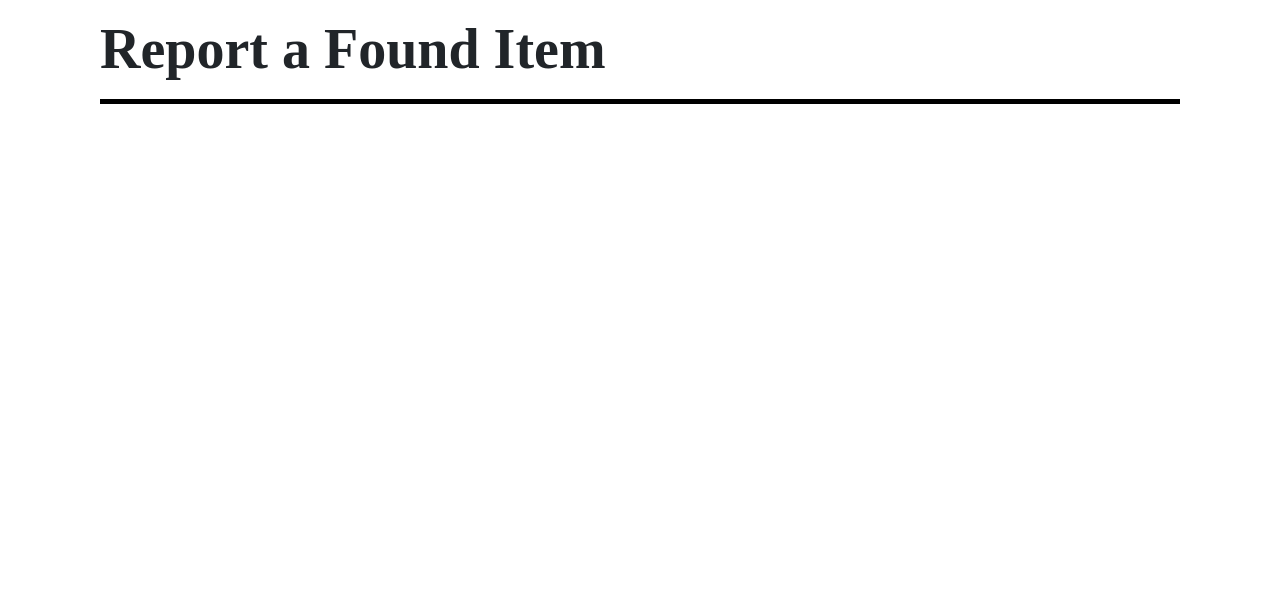
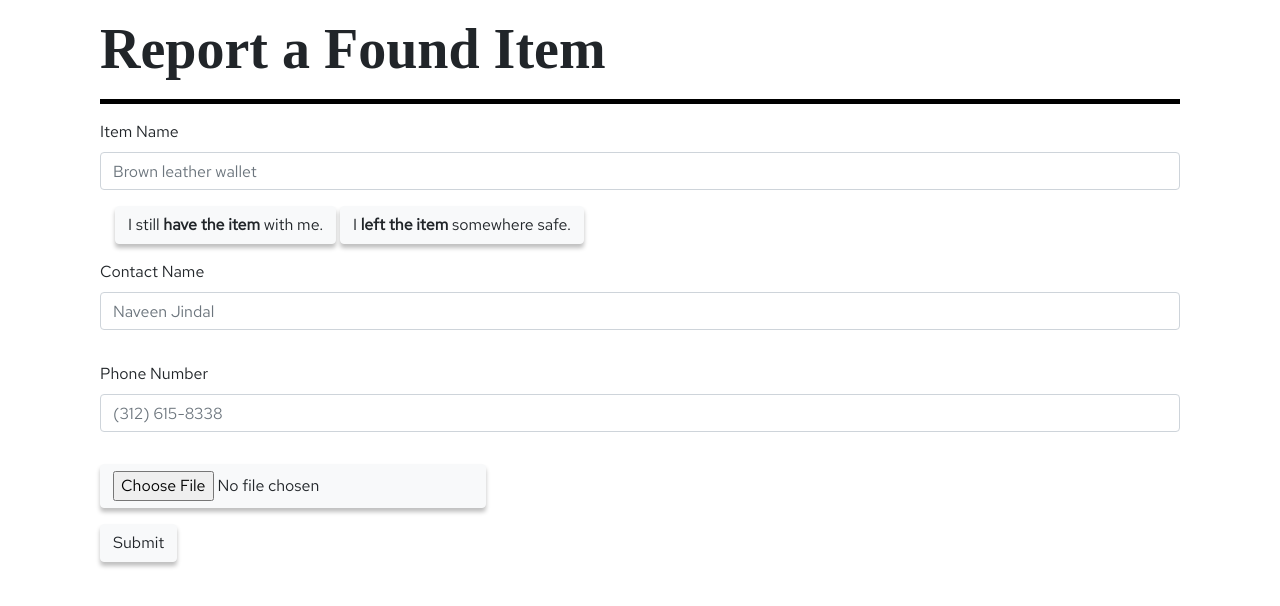
Before and after one commit to sergiog23/DigiFind, a website: page index.html in a window 1280 px wide. Drawn offline with nearby package versions, Linux system fonts and the light colour scheme.

Commit message:
Add all form fields

```diff
--- a/index.html
+++ b/index.html
@@ -20,6 +20,30 @@
     <div class="col-12">
       <h1 class="pt-3">Report a Found Item</h1>
       <hr />
+
+      <form method="POST" action="/submit-form">
+        <div class="form-group">
+          <label for="item">Item Name</label>
+          <input class="form-control" id="item" placeholder="Brown leather wallet">
+        </div>
+        <div class="col-12">
+          <button class="btn btn-light">I still <span class="thicc">have the item</span> with me.</button>
+          <button class="btn btn-light">I <span class="thicc">left the item</span> somewhere safe.</button>
+        </div>
+
+        <div class="form-group pt-3">
+          <label for="name">Contact Name</label>
+          <input class="form-control" id="name" placeholder="Naveen Jindal">
+        </div>
+        <div class="form-group pt-3">
+          <label for="number">Phone Number</label>
+          <input class="form-control" id="number" placeholder="(312) 615-8338">
+        </div>
+        <div class="form-group pt-3">
+          <input class="btn btn-light" type="file" id="profile_pic" name="profile_pic" accept="image/*">
+        </div>
+        <button type="submit" class="btn btn-light">Submit</button>
+      </form>
     </div>
   </div>
 </body>
--- a/style.css
+++ b/style.css
@@ -11,3 +11,11 @@ h1 {
 hr {
   border-top: 5px solid rgb(0, 0, 0);
 }
+
+.btn {
+  box-shadow: 0px 4px 4px rgba(0, 0, 0, 0.25);
+}
+
+.thicc {
+  font-weight: bold;
+}
```
